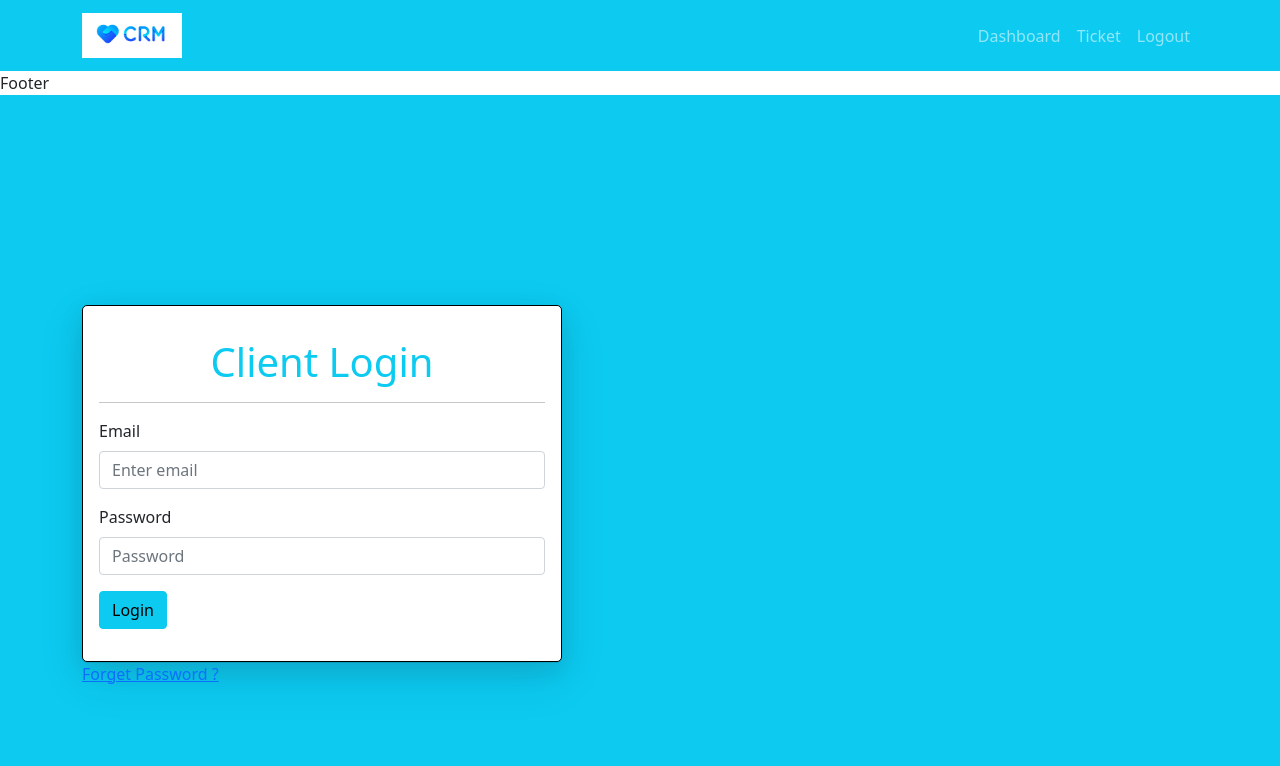
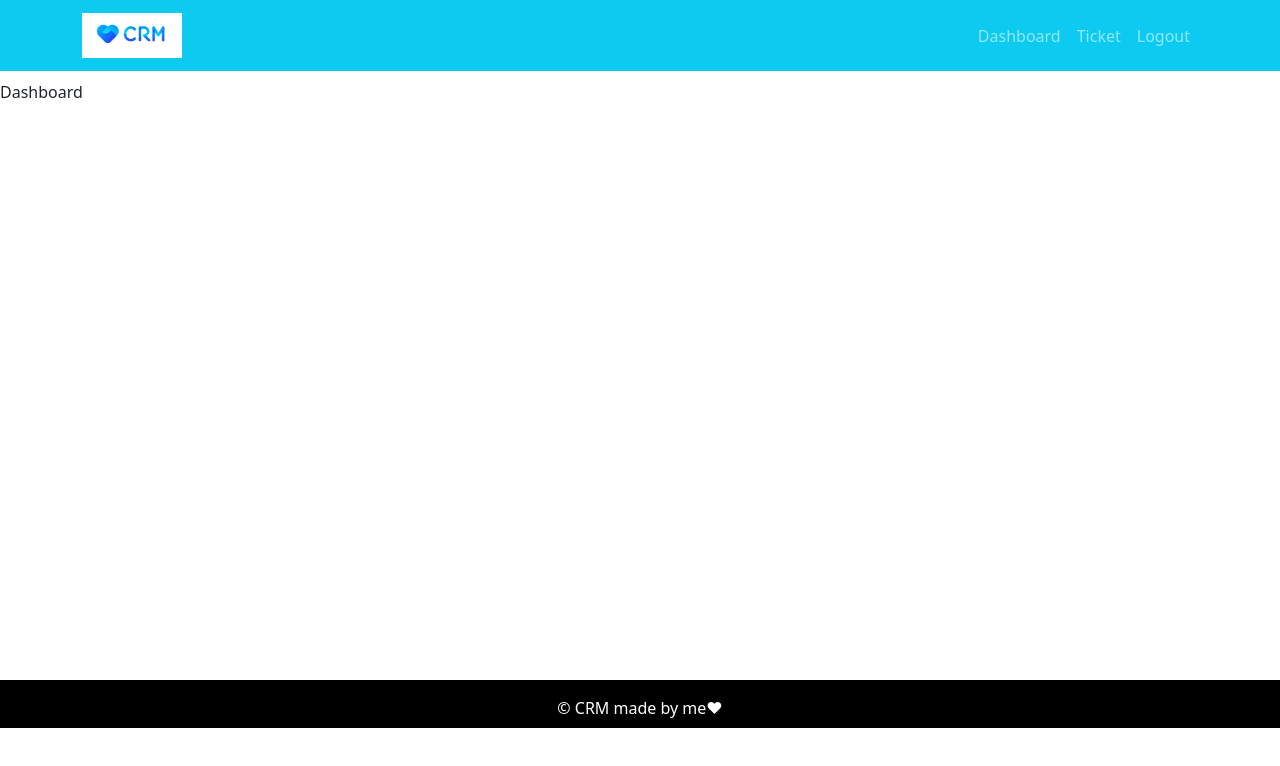
Before and after one commit to UshaKhadkaKapan/ticketsystem, a React (Create React App) app in the folder client/: page / in a window 1280 px wide. Shown: the top 766 px of the page. Built offline with nearby package versions, Linux system fonts and the light colour scheme.

Commit message:
footer and mainlayout part is complete

```diff
--- a/client/src/App.css
+++ b/client/src/App.css
@@ -1,3 +1,26 @@
+.default-layout {
+  display: grid;
+  grid-template-rows: 80px auto 3rem;
+  grid-template-areas:
+    "header"
+    "main"
+    "footer";
+}
+
+header {
+  grid-area: header;
+}
+main {
+  grid-area: main;
+  min-height: 75vh;
+}
+footer {
+  grid-area: footer;
+  background: #000;
+  padding: 1rem;
+  color: white;
+}
+
 .reg-form form {
   padding: 2rem 1rem;
   width: 480px;
--- a/client/src/App.js
+++ b/client/src/App.js
@@ -6,8 +6,10 @@ import EntryPage from "./pages/entry/EntryPage";
 const App = () => {
   return (
     <div>
-      <MainLayout />
-      <EntryPage />
+      <MainLayout>
+        Dashboard
+        {/* <EntryPage /> */}
+      </MainLayout>
     </div>
   );
 };
--- a/client/src/layout/Footer.js
+++ b/client/src/layout/Footer.js
@@ -1,7 +1,7 @@
 import React from "react";
 
 const Footer = () => {
-  return <div>Footer</div>;
+  return <div className="text-center copy-right">&copy; CRM made by me❤</div>;
 };
 
 export default Footer;
--- a/client/src/layout/MainLayout.js
+++ b/client/src/layout/MainLayout.js
@@ -4,12 +4,17 @@ import Header from "./Header";
 
 const MainLayout = ({ children }) => {
   return (
-    <div>
-      <Header />
+    <div className="default-layout">
+      <header className="header">
+        <Header />
+      </header>
 
       {/* main part */}
+      <main className="main">{children}</main>
 
-      <Footer />
+      <footer className="footer">
+        <Footer />
+      </footer>
     </div>
   );
 };
```
